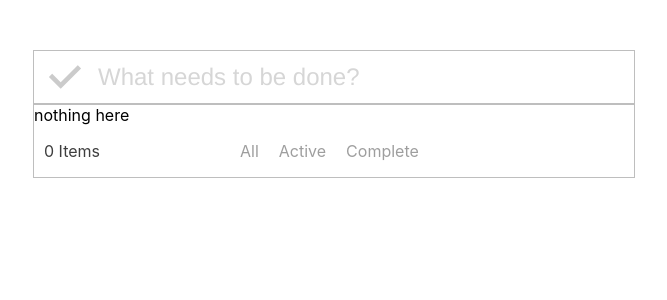
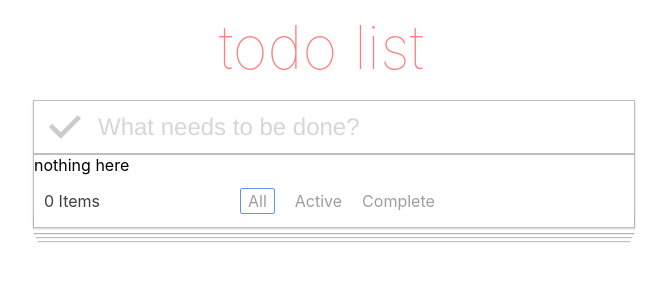
Before and after one commit to leHoangKhacSon/todoListDemo, a React (Create React App) app: page / in a window 1280 px wide. Shown: the top 300 px of the page, without its empty margins (306-973 px from the left). Built offline with nearby package versions, Linux system fonts and the light colour scheme.

Commit message:
Update part 3

```diff
--- a/src/App.css
+++ b/src/App.css
@@ -1,9 +1,35 @@
 .App {
-  margin-top: 50px;
+  margin-top: 100px;
   width: 600px;
   margin-left: auto;
   margin-right: auto;
   border: 1px solid #bebebe;
+  box-shadow: 0 1px 2px rgba(0, 0, 0, .2);
+  position: relative;
+}
+
+.App::before {
+  content: '';
+  height: 20px;
+  left: 0;
+  right: 0;
+  bottom: -6px;
+  box-shadow: 0 1px 1px rgba(0, 0, 0, .3),
+              0 6px 1px -2px #fff,
+              0 7px 1px -2px rgba(0, 0, 0, .3),
+              0 12px 1px -4px #fff,
+              0 13px 1px -4px rgba(0, 0, 0, .3);
+  position: absolute;
+}
+
+.App .title-app {
+  position: absolute;
+  top: -90px;
+  right: 35%;
+  font-size: 60px;
+  font-weight: 100;
+  color: red;
+  opacity: .5;
 }
 
 .App .Header {
@@ -84,6 +110,12 @@
   color: chocolate;
 }
 
+.App .Footer .clickItem .border-link {
+  border: 1px solid cornflowerblue;
+  padding: 2px 7px;
+  border-radius: 2px;
+}
+
 .App-link {
   color: #61dafb;
 }
--- a/src/App.js
+++ b/src/App.js
@@ -1,4 +1,5 @@
 import React, {Component} from 'react';
+import classNames from 'classnames';
 
 import checkAll from './img/checkAll.svg';
 import deleteInput from './img/delete.svg';
@@ -159,6 +160,7 @@ class App extends Component{
 
     return (  // react element
       <div className="App">
+        <div className="title-app">todo list</div>
         <div className="Header">
           <img src={url}
           onClick={this.onAllSelected}
@@ -193,13 +195,19 @@ class App extends Component{
               {leng} Items
             </p>
             <div className="clickItem">
-              <a key="all"
+              <a key="all" className={classNames({
+                'border-link': currentItem === "all"
+              })}
               href="/"
               onClick={ this.onAllItemClicked } >All</a>
-              <a key="active"
+              <a key="active" className={classNames({
+                'border-link': currentItem === "active"
+              })}
               href="/"
               onClick={ this.onActiveItemClicked } >Active</a>
-              <a key="complete"
+              <a key="complete" className={classNames({
+                'border-link': currentItem === "complete"
+              })}
               href="/"
               onClick={ this.onCompleteItemClicked } >Complete</a>
             </div>
--- a/src/components/TodoItem.js
+++ b/src/components/TodoItem.js
@@ -1,4 +1,4 @@
-import React, { Component } from 'react';
+import React from 'react';
 import classNames from 'classnames';
 import PropTypes from 'prop-types';
 
@@ -6,10 +6,8 @@ import './TodoItem.css';
 import checkImg from '../img/check.svg';
 import checkComplete from '../img/checkComplete.svg';
 
-class TodoItem extends Component {
-  render() {
-    const { item, onClick } = this.props;  // destructuring
-
+const TodoItem = (props) => {
+  const { item, onClick } = props;  // destructuring
   let url = checkImg;
   if(item.isComplete) {
     url = checkComplete;
@@ -20,11 +18,30 @@ class TodoItem extends Component {
       'TodoItem-complete': item.isComplete
     })}>
         <img src={url} onClick={onClick} width="32" height="32" alt="click-item" />
-          <p>{this.props.item.title}</p>
+        <p>{props.item.title}</p>
     </div>
-    );
+  )
 }
-}
+
+// class TodoItem extends Component {
+//   render() {
+//     const { item, onClick } = this.props;  // destructuring
+
+//     let url = checkImg;
+//     if(item.isComplete) {
+//       url = checkComplete;
+//     }
+
+//     return (
+//       <div className={classNames('TodoItem', {
+//         'TodoItem-complete': item.isComplete
+//       })}>
+//           <img src={url} onClick={onClick} width="32" height="32" alt="click-item" />
+//           <p>{this.props.item.title}</p>
+//       </div>
+//     );
+//   }
+// }
 
 TodoItem.propTypes = {
   item: PropTypes.shape({
```
Also changed, not shown: 1 other file (tests, documents, lock files or other folders). Lines whose indentation alone changed are shown as unchanged.
